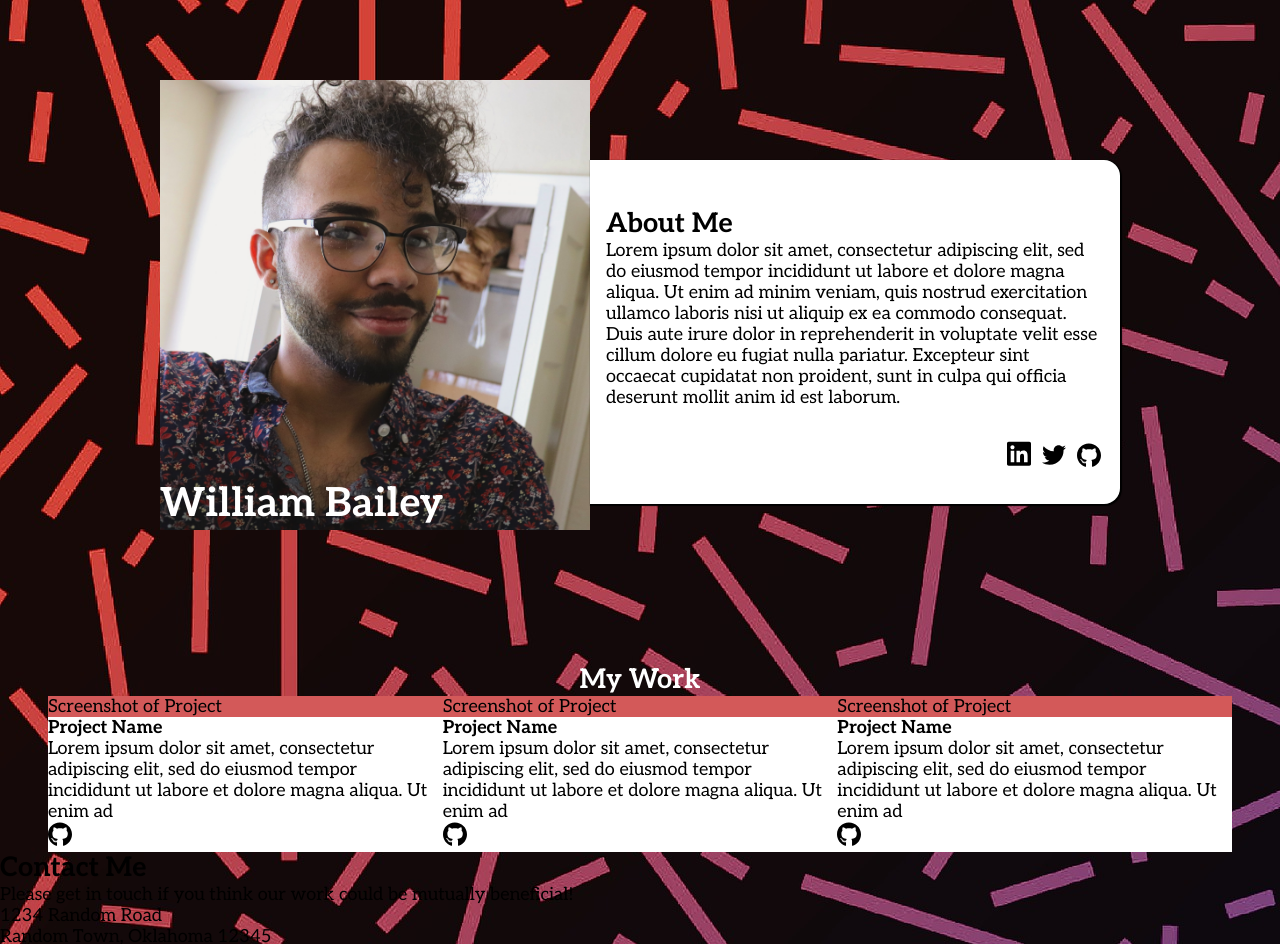
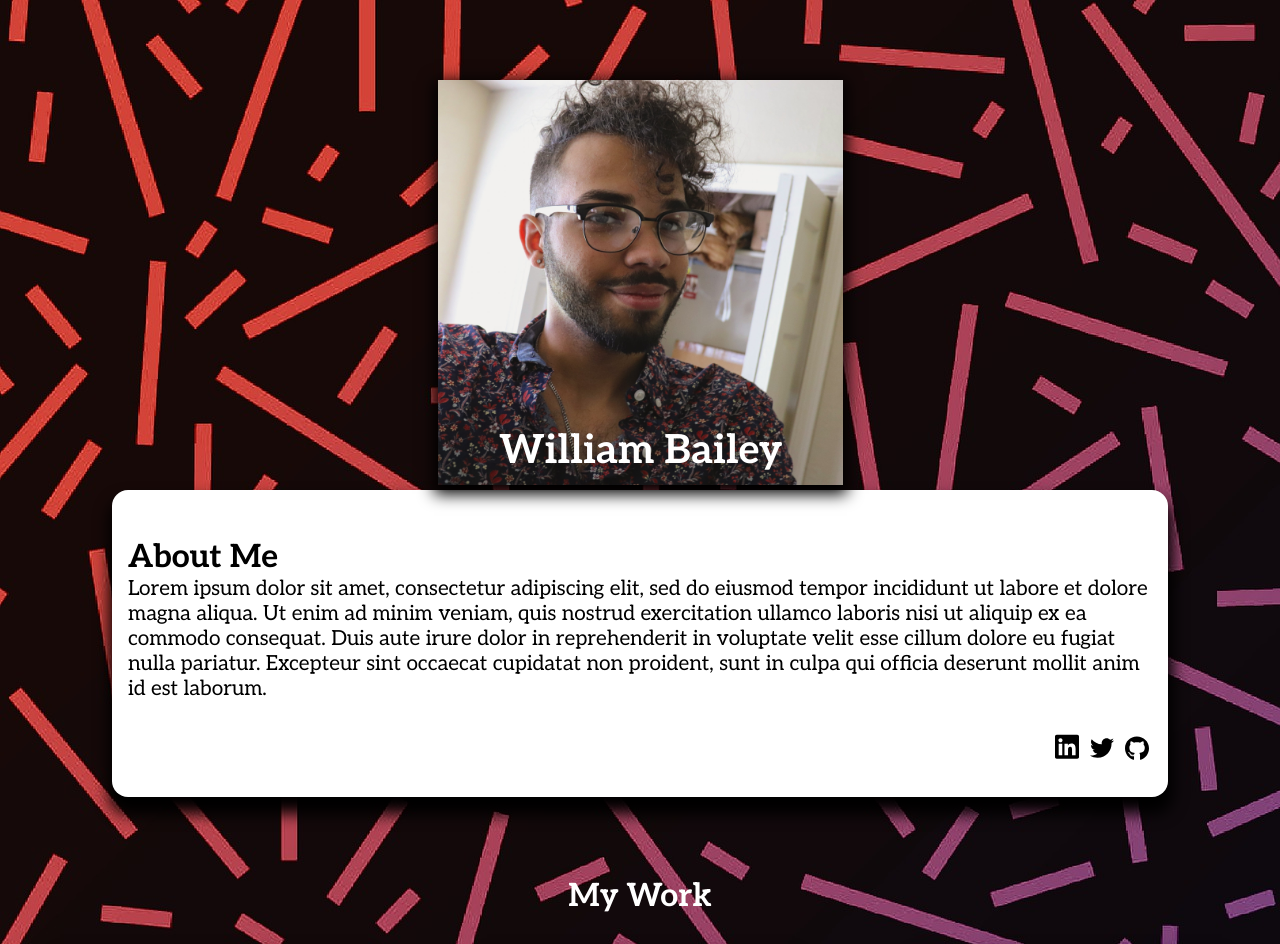
Before and after one commit to codinginthestars/Homepage, a website built with webpack: page src/template.html in a window 1280 px wide. Shown: the top 944 px of the page. Built offline with nearby package versions, Linux system fonts and the light colour scheme.

Commit message:
fixed: corrected the footer and the header for mobile screens

```diff
--- a/src/index.js
+++ b/src/index.js
@@ -1 +1,2 @@
 import "./styles.css";
+import "./mobile.css";
--- /dev/null
+++ b/src/mobile.css
@@ -0,0 +1,77 @@
+@media (max-width: 1330px) {
+   header {
+      display: flex;
+      flex-direction: column;
+      margin: 5rem 0;
+   }
+
+   .picture-container {
+      margin: auto;
+   }
+
+   .about-me {
+      width: 80%;
+      margin: auto;
+      border-radius: 1rem;
+   }
+}
+
+@media(max-width: 1021px) {
+   .footer-image img {
+      width: 350px;
+   }
+}
+
+@media(max-width: 840px) {
+   .contact-me {
+      padding: 2rem;
+      margin: auto 0;
+   }
+
+   .footer-links svg {
+      width: 2rem;
+      padding: 0.5rem;
+   }
+
+   .footer-image img {
+      width: 300px;
+   }
+}
+
+@media(max-width: 700px) {
+   footer {
+      flex-direction: column;
+      padding: 0;
+   }
+
+   .contact-me {
+      padding: 1rem;
+   }
+
+   .footer-image {
+      display: flex;
+      justify-content: center;
+      align-items: center;
+      overflow: hidden;
+   }
+
+   .footer-image img {
+      flex-shrink: 0;
+      min-width: 100%;
+      min-height: 100%;
+   }
+
+   .footer-links {
+      margin-top: 1rem;
+   }
+
+   .footer-links svg {
+      width: 1.5rem;
+   }
+}
+
+@media(max-width: 500px) {
+   .picture-container {
+      max-width: 400px;
+   }
+}
--- a/src/styles.css
+++ b/src/styles.css
@@ -22,7 +22,7 @@ body {
    background-attachment: fixed;
 }
 
-
+/* Header */
 header {
    display: flex;
    margin: 5rem 10rem;
@@ -34,53 +34,123 @@ svg {
 }
 
 .picture-container {
-   background-image: url("./images/william-bailey1.jpg");
-   background-size: cover;
-   width: 35%;
-   min-width: 430px;
-   height: 450px;
+   position: relative;
+   height: auto;
+}
+
+.picture-container img {
+   max-width: 405px;
+   box-shadow: 0px 5px 15px 4px;
 }
 
 .picture-container h1 {
+   position: absolute;
+   bottom: 15px;
+   right: 60px;
    color: white;
-   margin-top: 400px;
    font-size: 2.5rem;
 }
 
 .about-me {
-   width: 65%;
+   width: auto;
+   height: auto;
    background-color: white;
    padding: 3rem 1rem;
    padding-bottom: 2rem;
-   margin: 5rem auto;
+   margin: auto 0;
    border-top-right-radius: 1rem;
    border-bottom-right-radius: 1rem;
-   box-shadow: 1px 1px 1px 1px;
+   box-shadow: 1px 13px 15px 4px;
+   overflow: hidden;
+}
+
+.about-me h2 {
+   font-size: 2rem;
+   width: auto;
+}
+
+.about-me p {
+   font-size: 1.3rem;
+   width: auto;
 }
 
 .header-links {
    margin-top: 2rem;
    text-align: right;
+   width: auto;
 }
 
 .header-links a {
    padding: 0.2rem;
 }
 
+/* My Work */
+
 main {
-   margin: 0rem 3rem;
+   margin: 0;
 }
 
 .work-heading h2 {
    color: white;
    text-align: center;
+   font-size: 2rem;
 }
 
 .work-container {
    display: flex;
-   background-color: white;
+   flex-wrap: wrap;
+   margin-bottom: 5rem;
+}
+
+.work-cards {
+   margin: auto;
+   margin-top: 2rem;
+   max-width: 25%;
+   min-width: 300px;
+   box-shadow: 1px 13px 15px 4px;
 }
 
 .work-image {
+   text-align: center;
+   color: white;
    background-color: rgb(211, 89, 89);
+   min-width: 300px;
+   max-width: 300px;
+   min-height: 200px;
 }
+
+.work-info {
+   background-color: white;
+   border-top: 1px solid black;
+   min-width: 268px;
+   max-width: 268px;
+   padding: 1rem;
+}
+
+/* Footer */
+
+footer {
+   background-color: rgb(211, 89, 89);
+   padding: 3rem;
+   display: flex;
+   border-top: 2px solid black;
+}
+
+.footer-image img {
+   width: 500px;
+}
+
+.contact-me {
+   padding: 4rem;
+   display: flex;
+   flex-direction: column;
+}
+
+.footer-links {
+   margin-top: 5rem;
+}
+
+.footer-links svg {
+   padding: 1rem;
+   width: 3rem;
+}
--- a/src/template.html
+++ b/src/template.html
@@ -8,6 +8,7 @@
 <body>
    <header>
       <div class="picture-container">
+         <img src="./images/william-bailey1.jpg" alt="Picture of William Bailey">
          <h1>William Bailey</h1>
       </div>
       <div class="about-me">
```
